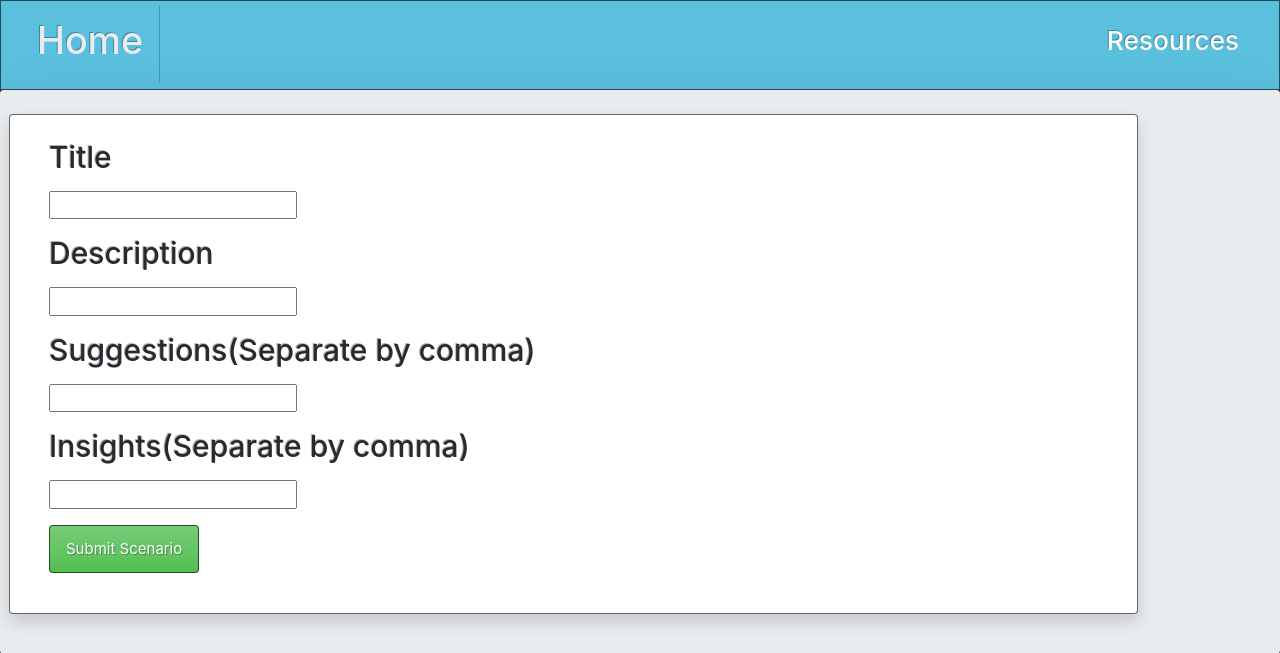
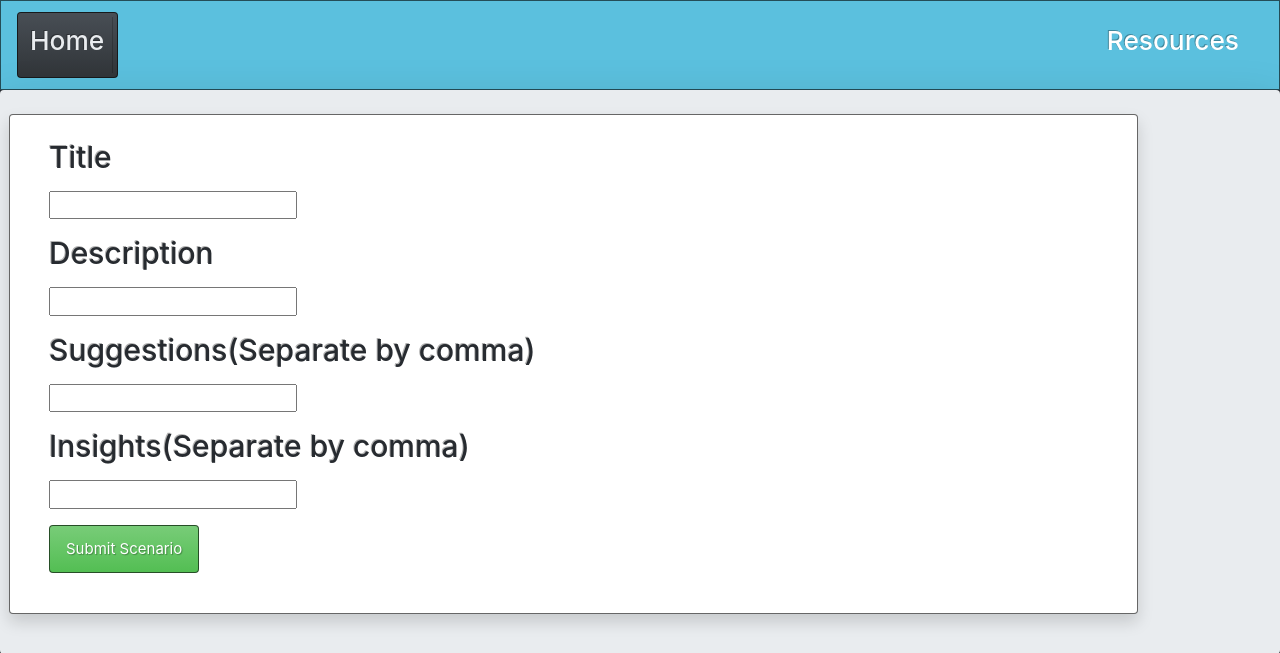
Before and after one commit to Cerchie/better-together, a Flask app: page /scenario_maker in a window 1280 px wide. Shown: the top 653 px of the page. Run offline with Flask 2, Linux system fonts and the light colour scheme; some libraries are stand-ins or nearby versions.

Commit message:
added btn to navbar

```diff
--- a/templates/index.html
+++ b/templates/index.html
@@ -13,9 +13,11 @@
 
 <body>
     <nav class="navbar navbar-light bg-info">
-        <a class="navbar-brand navlink m-1 font-weight-bold text-light" href="{{ url_for('landing_page') }}">
-            <h1>Home</h1>
-        </a>
+        <button class="btn btn-primary p-1"> <a class="navbar-brand navlink font-weight-bold text-light p-1"
+                href="{{ url_for('landing_page') }}">
+                <h3 class="p-1">Home</h3>
+            </a>
+        </button>
 
         <a class="navlink font-weight-bold m-4" href="{{ url_for('education_resources') }}">
             <h3>Resources</h3>
```
